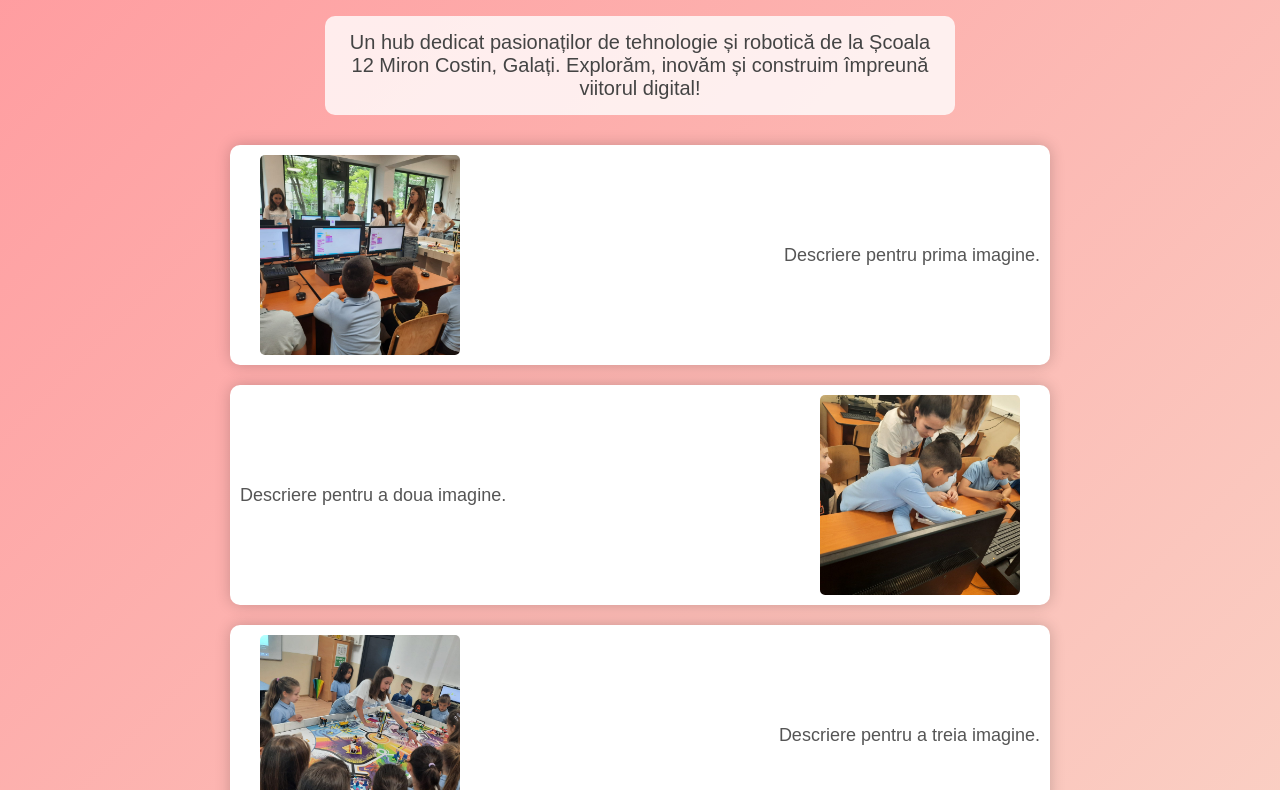
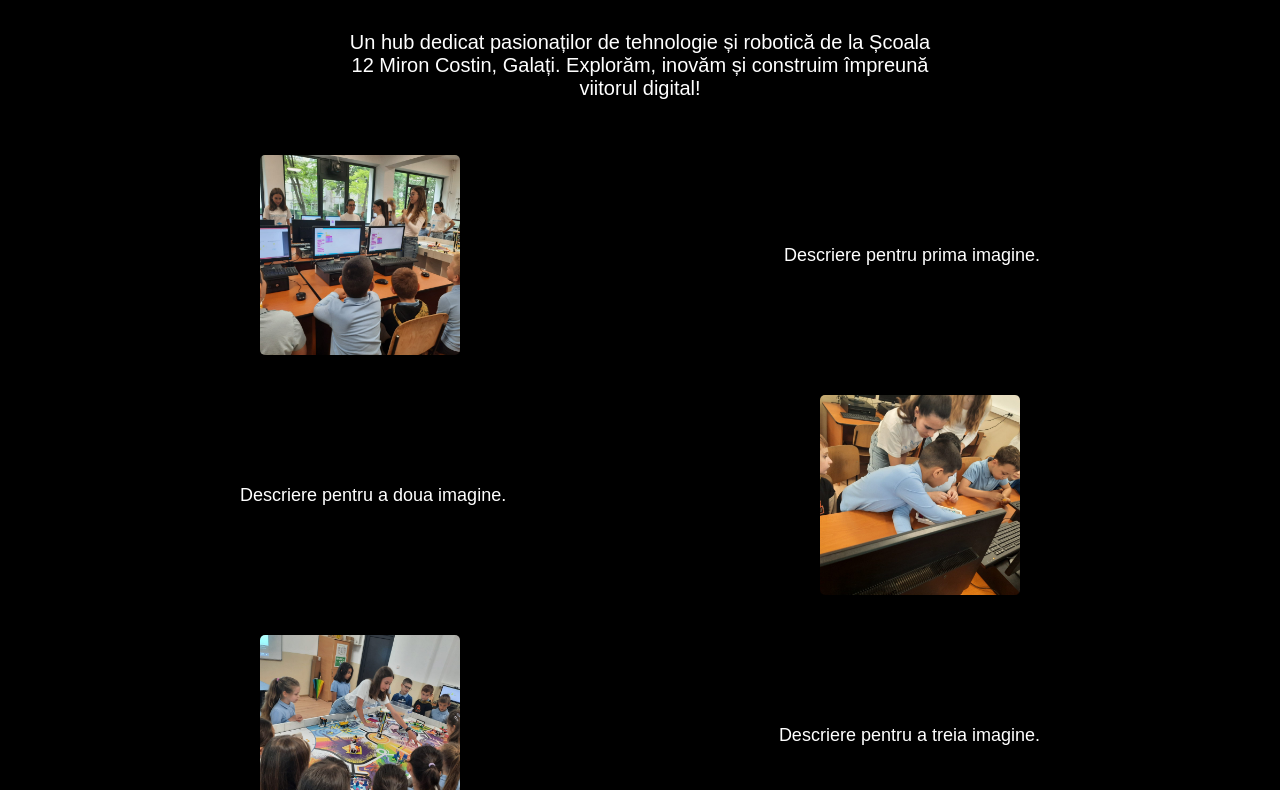
Before and after one commit to Scoala12MironCostin/Informatika-RO, a plain HTML site: page index.html in a window 1280 px wide. Shown: the part 140-930 px from the top of the page. Drawn offline with Linux system fonts and the light colour scheme; a web font is replaced by a local one.

Commit message:
Update index.html

```diff
--- a/index.html
+++ b/index.html
@@ -11,8 +11,8 @@
             text-align: center;
             margin: 0;
             padding: 20px;
-            background: linear-gradient(135deg, #ff9a9e, #fad0c4);
-            color: #333;
+            background: #000;
+            color: #fff;
         }
         h1 {
             font-family: 'Magic Retro', cursive;
@@ -28,10 +28,8 @@
             margin: 20px auto;
             max-width: 600px;
             font-size: 20px;
-            color: #444;
-            background: rgba(255, 255, 255, 0.8);
+            color: #fff;
             padding: 15px;
-            border-radius: 10px;
         }
         .gallery {
             display: flex;
@@ -43,13 +41,13 @@
             display: flex;
             align-items: center;
             justify-content: space-between;
-            background: white;
             padding: 10px;
             margin: 10px;
-            border-radius: 10px;
-            box-shadow: 0 0 15px rgba(0, 0, 0, 0.2);
             max-width: 800px;
             width: 100%;
+        }
+        .image-container:nth-child(odd) {
+            flex-direction: row;
         }
         .image-container:nth-child(even) {
             flex-direction: row-reverse;
@@ -63,7 +61,7 @@
         .image-description {
             text-align: left;
             font-size: 18px;
-            color: #555;
+            color: #fff;
         }
     </style>
 </head>
```
